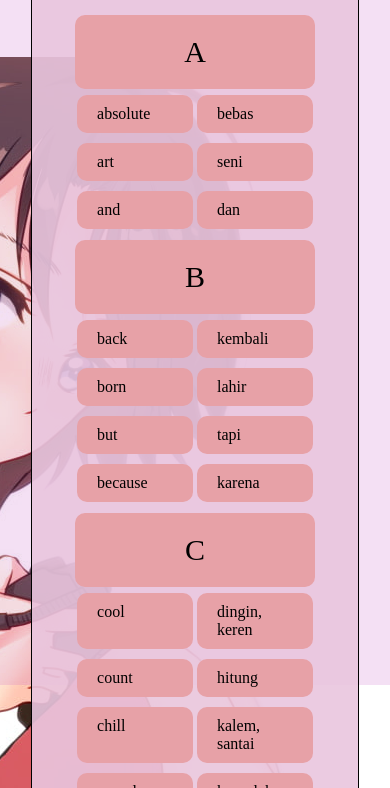
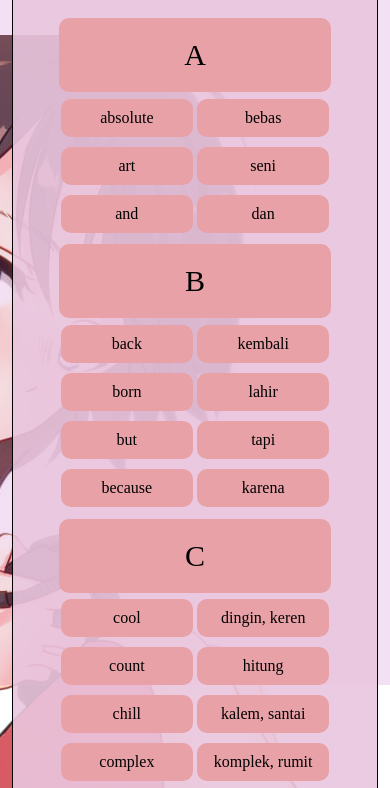
Before and after one commit to yuzurunishimiya/yuzurunishimiya.github.io, a plain HTML site: page index.html in a window 390 px wide. Shown: the part 159-947 px from the top of the page. Drawn offline with Linux system fonts and the light colour scheme.

Commit message:
update responsive max-width 600px

```diff
--- a/index.html
+++ b/index.html
@@ -73,6 +73,8 @@
     .main-items {
         display: flex;
         flex-shrink: 0;
+        overflow: scroll;
+        scrollbar-width: None;
     }
     .item {
         flex: 1;
@@ -82,15 +84,22 @@
         padding: 10px 20px;
         margin: 5px 2px;
     }
-    @media screen and (max-width: 500px) {
+    @media screen and (max-width: 599px) {
         .container {
-            margin: 2.5% 1%;
+            margin: 2.5% 3%;
+        }
+        .item {
+            padding: 10px 6px;
+            text-align: center;
         }
         body {
             background: url('assets/images/yuzuru.jpg') no-repeat right fixed;
         }
     }
-    @media screen and (max-width: 1000px) {
+    @media screen
+    and (max-width: 1000px)
+    and (min-width: 600px)
+    {
         .container {
             margin: 2.5% 8%;
         }
```
